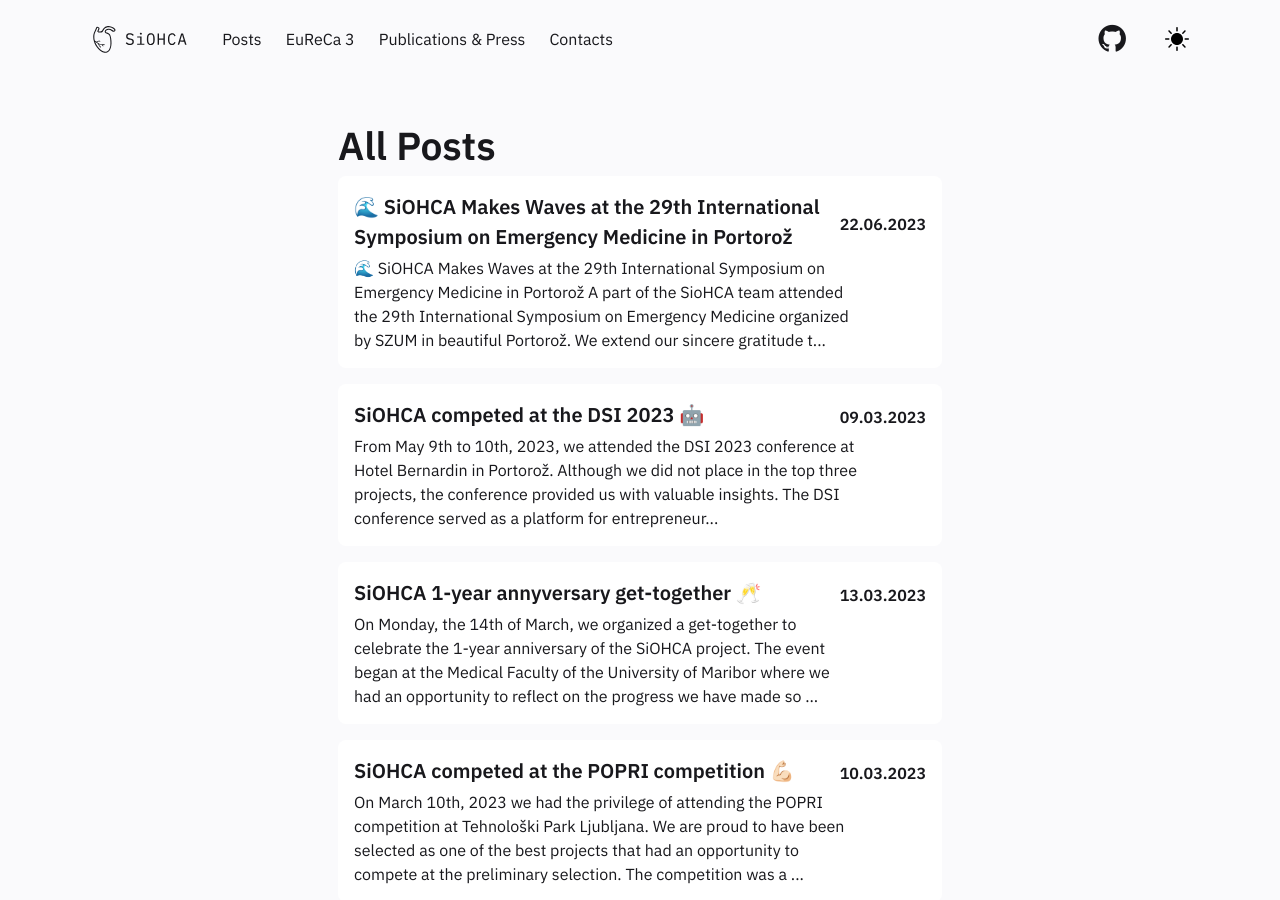
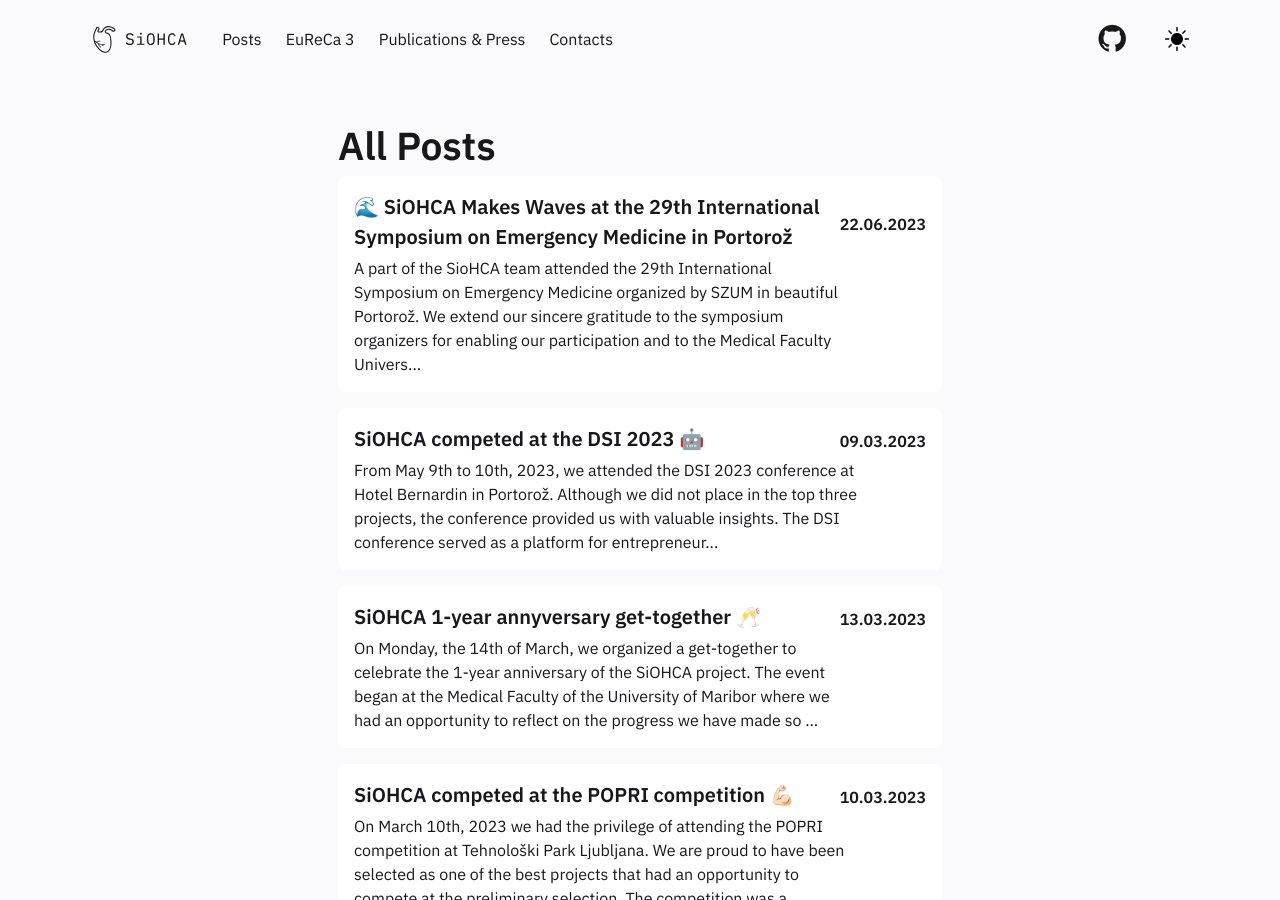
Before and after one commit to SterArcher/OHCA-registry-Slovenia, a Jekyll site: the page built from pages/posts.md, in a window 1280 px wide and 900 px high. Built offline with Jekyll 4.4.1, drawn with Linux system fonts in a browser that asks for light colours; nearby versions of some CDN libraries.

Commit message:
Update 2023-06-23-szum.md

```diff
--- a/_posts/2023-06-23-szum.md
+++ b/_posts/2023-06-23-szum.md
@@ -5,7 +5,6 @@
  tags: siohca; conference; szum
 ---
 
-🌊 SiOHCA Makes Waves at the 29th International Symposium on Emergency Medicine in Portorož
 
 A part of the SioHCA team attended the 29th International Symposium on Emergency Medicine organized by SZUM in beautiful Portorož.
 
```
